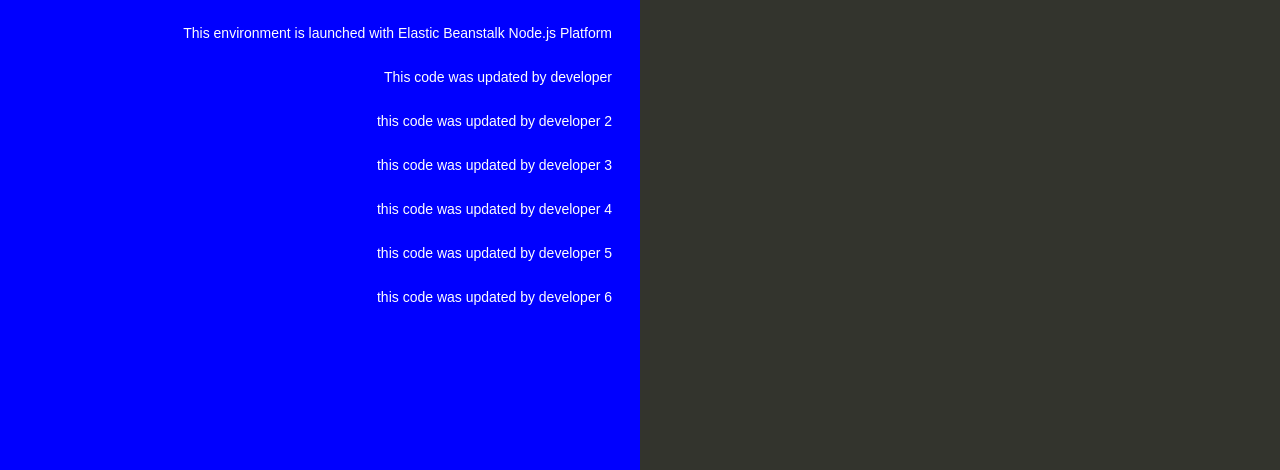
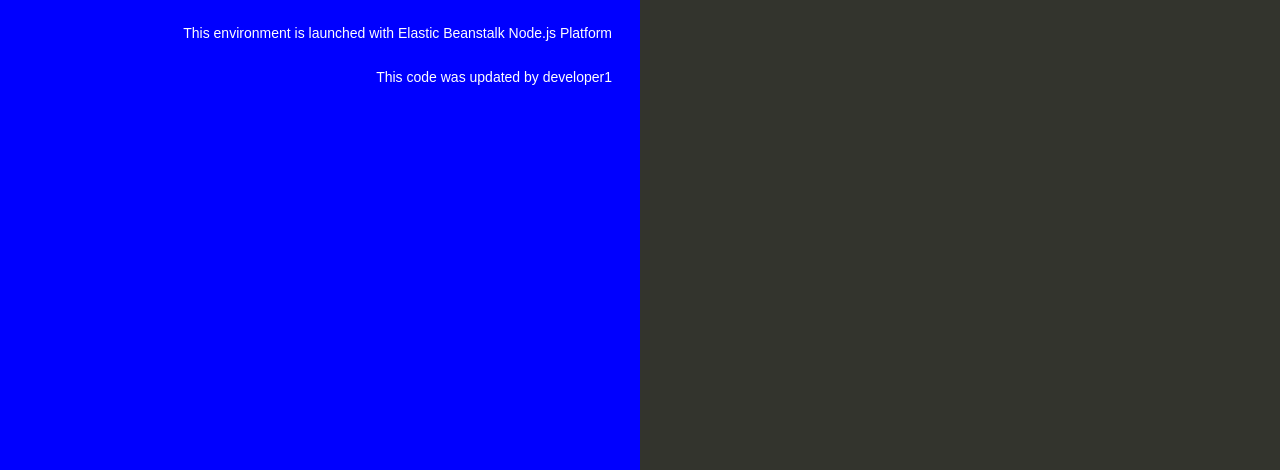
Before and after one commit to muddu007/aws_test, a website: page index.html in a window 1280 px wide. Shown: the part 330-800 px from the top of the page. Drawn offline with Linux system fonts and the light colour scheme.

Commit message:
developer-rollback4

```diff
--- a/index.html
+++ b/index.html
@@ -82,12 +82,7 @@
       <p>
         This environment is launched with Elastic Beanstalk Node.js Platform
       </p>
-      <p>This code was updated by developer</p>
-      <p>this code was updated by developer 2</p>
-      <p>this code was updated by developer 3</p>
-      <p>this code was updated by developer 4</p>
-      <p>this code was updated by developer 5</p>
-      <p>this code was updated by developer 6</p>
+      <p>This code was updated by developer1</p>
     </div>
     <div class="linksColumn">
       <h2>What's Next?</h2>
```
